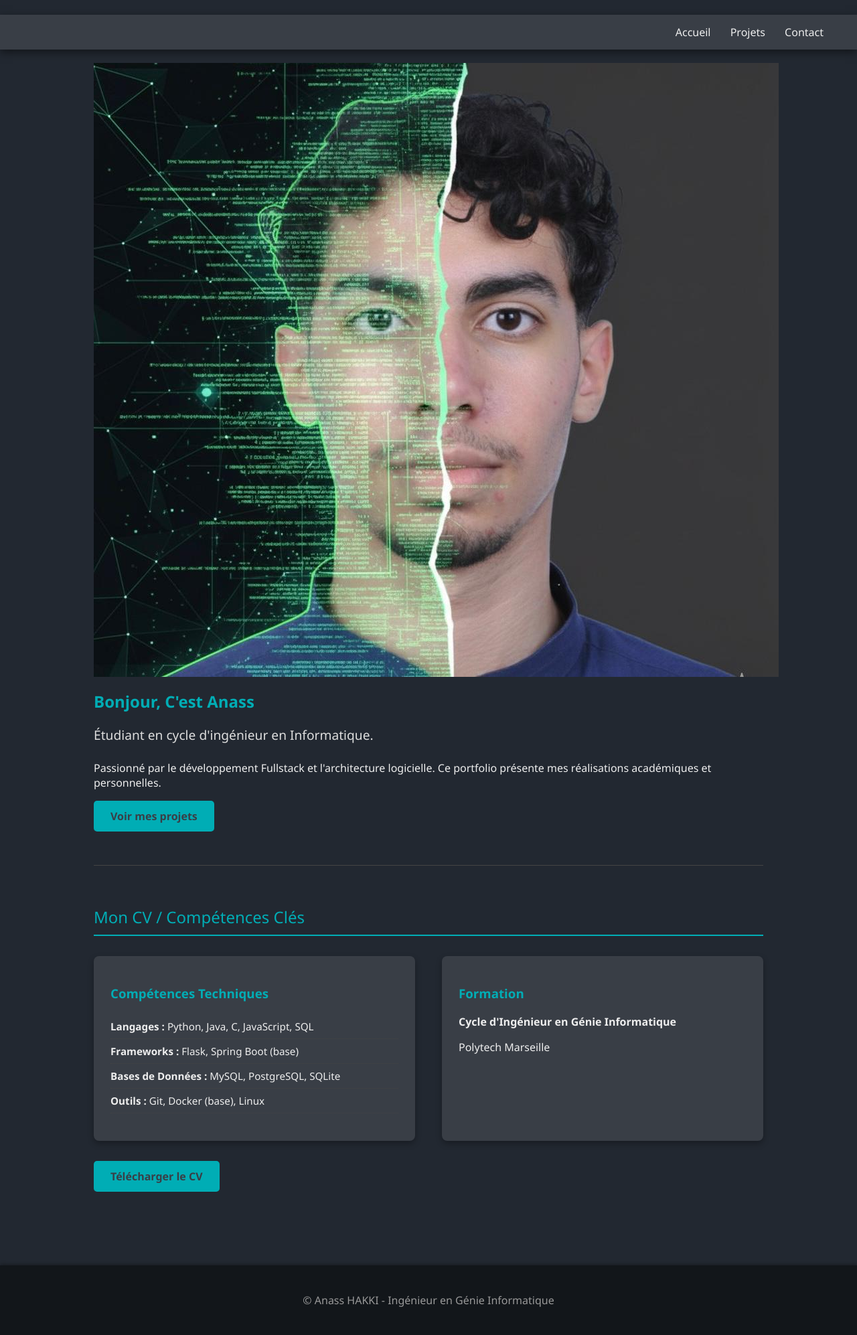
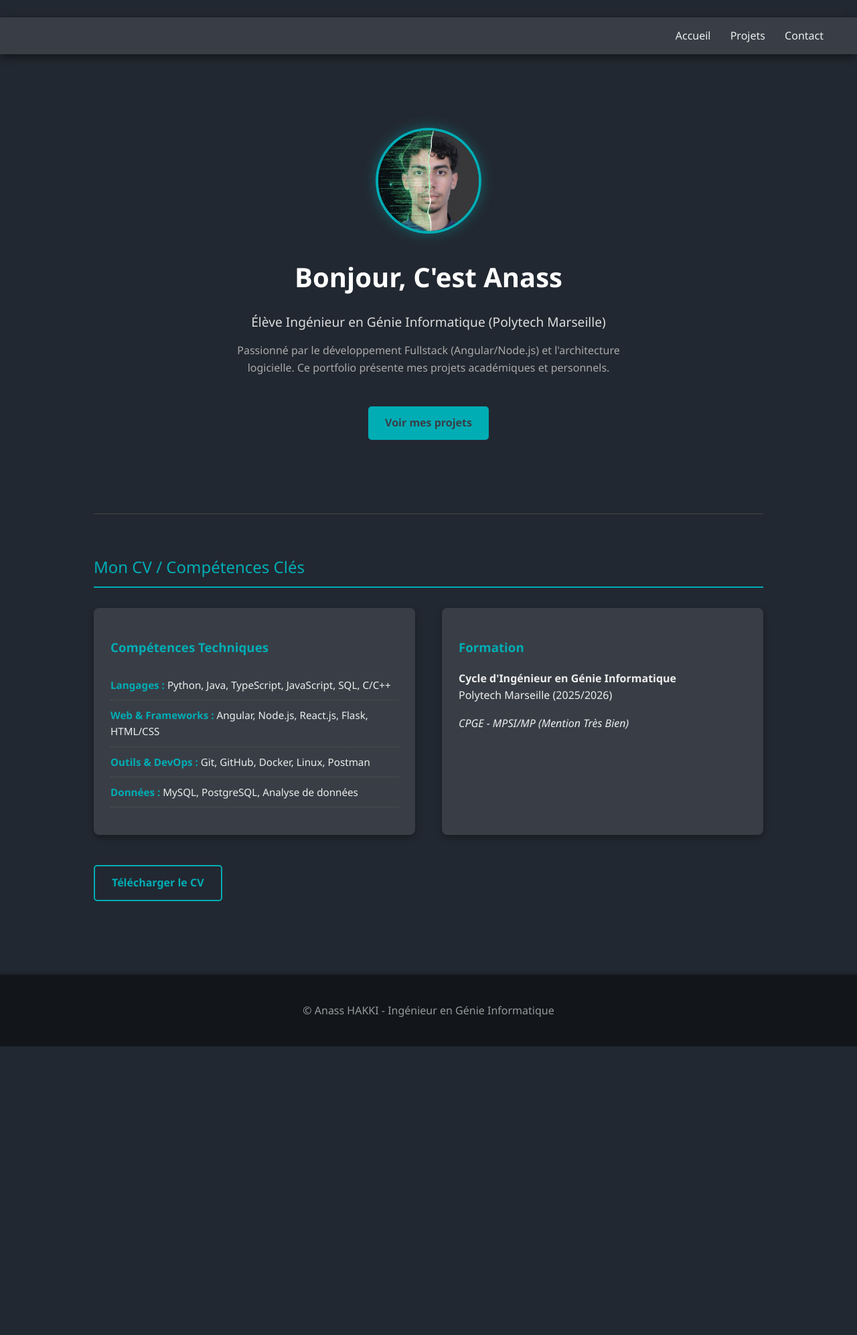
Before and after one commit to anasshakki/anass-portfolio-flask, a Flask app: page / in a window 1280 px wide. Shown: the whole page at 67% size. After the commit the page ends 1563 px from the top, so only its background shows below. Run offline with Flask 3, Linux system fonts and the light colour scheme.

Commit message:
Mise a jour index et taille photo

```diff
--- a/static/css/style.css
+++ b/static/css/style.css
@@ -15,6 +15,7 @@ body {
     padding: 0;
     background-color: var(--couleur-fond);
     color: var(--couleur-texte);
+    line-height: 1.6;
 }
 
 main {
@@ -24,7 +25,7 @@ main {
 }
 
 h1, h2, h3 {
-    color: var(--couleur-primaire); /* Titres en couleur d'accent */
+    color: var(--couleur-primaire);
 }
 
 h2 {
@@ -32,6 +33,11 @@ h2 {
     padding-bottom: 10px;
     margin-bottom: 30px;
     font-weight: 300;
+}
+
+a {
+    text-decoration: none;
+    color: inherit;
 }
 
 /* --- Navigation --- */
@@ -70,35 +74,58 @@ nav a:hover {
     color: var(--couleur-secondaire);
     padding: 12px 25px;
     border-radius: 5px;
-    text-decoration: none;
     font-weight: 700;
-    transition: background-color 0.3s;
+    transition: background-color 0.3s, transform 0.2s;
     border: none;
     cursor: pointer;
+    margin-top: 15px;
 }
 
-.btn-primary:hover, .btn-details:hover, .btn-secondary:hover {
-    background-color: #007980; /* Teinte plus foncée au survol */
+.btn-secondary {
+    background-color: transparent;
+    border: 2px solid var(--couleur-primaire);
+    color: var(--couleur-primaire);
+}
+
+.btn-primary:hover, .btn-details:hover {
+    background-color: #007980;
+    transform: translateY(-2px);
+}
+
+.btn-secondary:hover {
+    background-color: var(--couleur-primaire);
+    color: var(--couleur-secondaire);
 }
 
 /* --- Page d'Accueil (Hero) --- */
-.hero-section {
+/* ATTENTION : J'ai renommé .hero-section en .hero pour correspondre au HTML */
+.hero {
     text-align: center;
     padding: 60px 0;
     margin-top: 30px;
 }
 
-.profile-img {
-    width: 180px;
-    height: 180px;
-    border-radius: 50%;
-    object-fit: cover;
+.profile-pic-container {
     margin-bottom: 30px;
-    border: 5px solid var(--couleur-primaire);
-    box-shadow: 0 0 20px rgba(0, 173, 181, 0.4);
 }
 
-.hero-section h1 {
+/* ATTENTION : J'ai renommé .profile-img en .profile-pic pour correspondre au HTML */
+.profile-pic {
+    width: 160px;        /* Taille fixe */
+    height: 160px;       /* Hauteur identique pour faire un carré */
+    border-radius: 50%;  /* Rend l'image ronde */
+    object-fit: cover;   /* Coupe l'image proprement */
+
+    border: 4px solid var(--couleur-primaire);
+    box-shadow: 0 0 20px rgba(0, 173, 181, 0.4);
+    transition: transform 0.3s;
+}
+
+.profile-pic:hover {
+    transform: scale(1.05); /* Petit effet de zoom au survol */
+}
+
+.hero h1 {
     font-size: 2.5em;
     margin-bottom: 10px;
     color: white;
@@ -108,7 +135,13 @@ nav a:hover {
     font-size: 1.2em;
     font-weight: 400;
     color: #DDDDDD;
-    margin-bottom: 25px;
+    margin-bottom: 15px;
+}
+
+.description {
+    max-width: 600px;
+    margin: 0 auto 30px auto;
+    color: #aaaaaa;
 }
 
 /* --- Section CV --- */
@@ -123,10 +156,12 @@ nav a:hover {
     gap: 40px;
     justify-content: space-between;
     margin-bottom: 30px;
+    flex-wrap: wrap; /* Permet de passer à la ligne sur mobile */
 }
 
 .competences, .formation {
     flex: 1;
+    min-width: 300px; /* Évite que ce soit trop petit sur mobile */
     background-color: var(--couleur-secondaire);
     padding: 25px;
     border-radius: 8px;
@@ -139,9 +174,13 @@ nav a:hover {
 }
 
 .competences li {
-    padding: 8px 0;
-    border-bottom: 1px dotted #444;
+    padding: 10px 0;
+    border-bottom: 1px dotted #555;
     font-size: 0.95em;
+}
+
+.competences li strong {
+    color: var(--couleur-primaire);
 }
 
 /* --- Projets --- */
--- a/templates/index.html
+++ b/templates/index.html
@@ -5,15 +5,19 @@
 {% block content %}
     <section class="hero">
         <div class="profile-pic-container">
-            <img src="{{ url_for('static', filename='img/profil.jpeg') }}" alt="Photo de profil d'Anass" class="profile-pic">
+            <img src="{{ url_for('static', filename='img/profil.jpeg') }}"
+                 alt="Photo de profil d'Anass"
+                 class="profile-pic"
+                 style="width: 150px; height: 150px; object-fit: cover; border-radius: 50%;">
         </div>
 
         <h1>Bonjour, C'est Anass</h1>
 
-        <p class="tagline">Étudiant en cycle d'ingénieur en Informatique.</p>
+        <p class="tagline">Élève Ingénieur en Génie Informatique (Polytech Marseille)</p>
 
         <p class="description">
-            Passionné par le développement Fullstack et l'architecture logicielle. Ce portfolio présente mes réalisations académiques et personnelles.
+            Passionné par le développement Fullstack (Angular/Node.js) et l'architecture logicielle.
+            Ce portfolio présente mes projets académiques et personnels.
         </p>
 
         <a href="{{ url_for('liste_projets') }}" class="btn-primary">Voir mes projets</a>
@@ -25,16 +29,17 @@
             <div class="competences">
                 <h3>Compétences Techniques</h3>
                 <ul>
-                    <li><strong>Langages :</strong> Python, Java, C, JavaScript, SQL</li>
-                    <li><strong>Frameworks :</strong> Flask, Spring Boot (base)</li>
-                    <li><strong>Bases de Données :</strong> MySQL, PostgreSQL, SQLite</li>
-                    <li><strong>Outils :</strong> Git, Docker (base), Linux</li>
+                    <li><strong>Langages :</strong> Python, Java, TypeScript, JavaScript, SQL, C/C++</li>
+                    <li><strong>Web & Frameworks :</strong> Angular, Node.js, React.js, Flask, HTML/CSS</li>
+                    <li><strong>Outils & DevOps :</strong> Git, GitHub, Docker, Linux, Postman</li>
+                    <li><strong>Données :</strong> MySQL, PostgreSQL, Analyse de données</li>
                 </ul>
             </div>
             <div class="formation">
                 <h3>Formation</h3>
-                <p><strong>Cycle d'Ingénieur en Génie Informatique</strong></p>
-                <p>Polytech Marseille</p>
+                <p><strong>Cycle d'Ingénieur en Génie Informatique</strong><br>
+                Polytech Marseille (2025/2026)</p>
+                <p><em>CPGE - MPSI/MP (Mention Très Bien)</em></p>
             </div>
         </div>
 
```
Also changed, not shown: other parts of static/css/style.css (+10 -78 lines).
